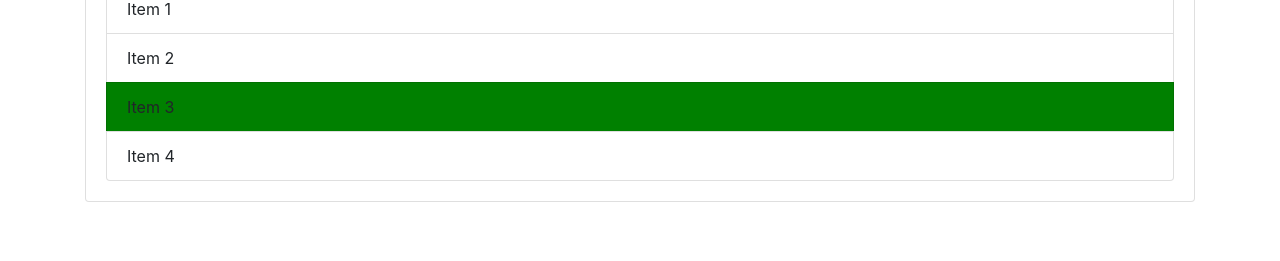
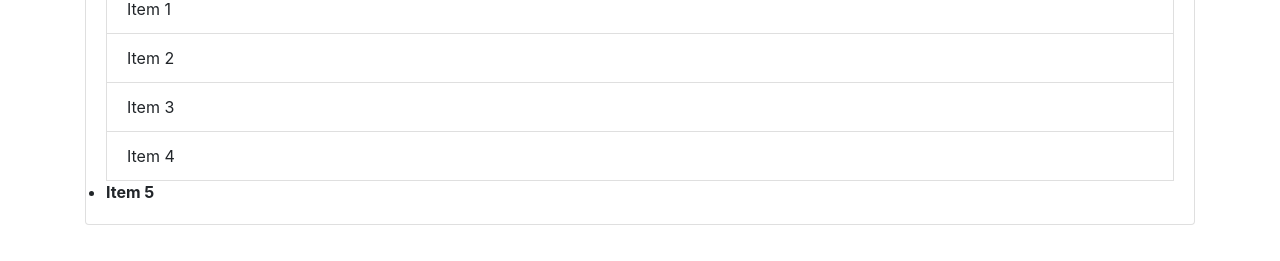
Before and after one commit to maheshWebDev/DOM, a plain HTML site: page index.html in a window 1280 px wide. Shown: the part 293-554 px from the top of the page. Drawn offline with nearby package versions, Linux system fonts and the light colour scheme.

Commit message:
task5 tagname

```diff
--- a/index.html
+++ b/index.html
@@ -27,6 +27,7 @@
       <li class="list-group-item">Item 2</li>
       <li class="list-group-item">Item 3</li>
       <li class="list-group-item">Item 4</li>
+      <li> Item 5</li>
     </ul>
    </div>
   </div>
--- a/javascript.js
+++ b/javascript.js
@@ -9,9 +9,13 @@
 // let header = document.getElementById("main-header");
 // header.style.borderBottom ="solid 5px #008"
 //  getElementsByClassName
-let items = document.getElementsByClassName("list-group-item");
-console.log(items)
-items[2].style.backgroundColor="green"
-for(let i = 0;i<items.length;i++){
-    items[i].style.fontweight="bold";
-}
+// let items = document.getElementsByClassName("list-group-item");
+// console.log(items)
+// items[2].style.backgroundColor="green"
+// for(let i = 0;i<items.length;i++){
+//     items[i].style.fontweight="bold";
+// }
+
+let list = document.getElementsByTagName("li");
+console.log(list)
+list[4].style.fontWeight="bold";
```
